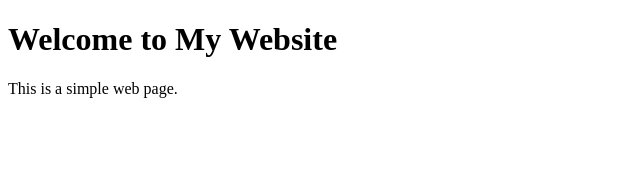
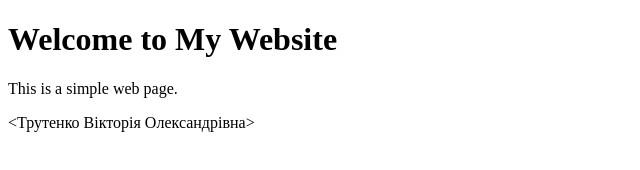
Before and after one commit to trutenkovika/website, a plain HTML site: page index.html in a window 1280 px wide. Shown: the whole page, without its empty margins (0-640 px from the left). Drawn offline with Linux system fonts and the light colour scheme.

Commit message:
Added my name to footer

```diff
--- a/index.html
+++ b/index.html
@@ -9,7 +9,7 @@
     <h1>Welcome to My Website</h1>
     <p>This is a simple web page.</p>
     <footer>
-        <!-- Трутенко Вікторія Олександрівна -->
+        <Трутенко Вікторія Олександрівна>
     </footer>
 </body>
 </html>
```
